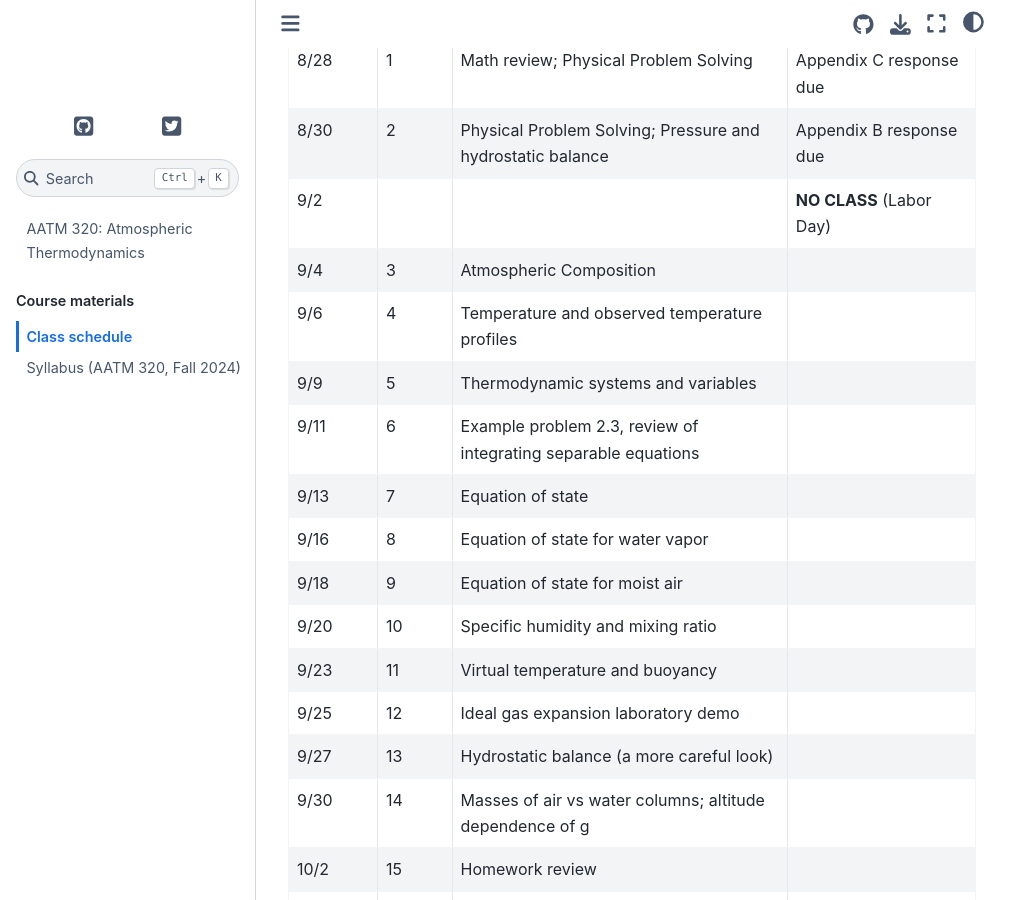
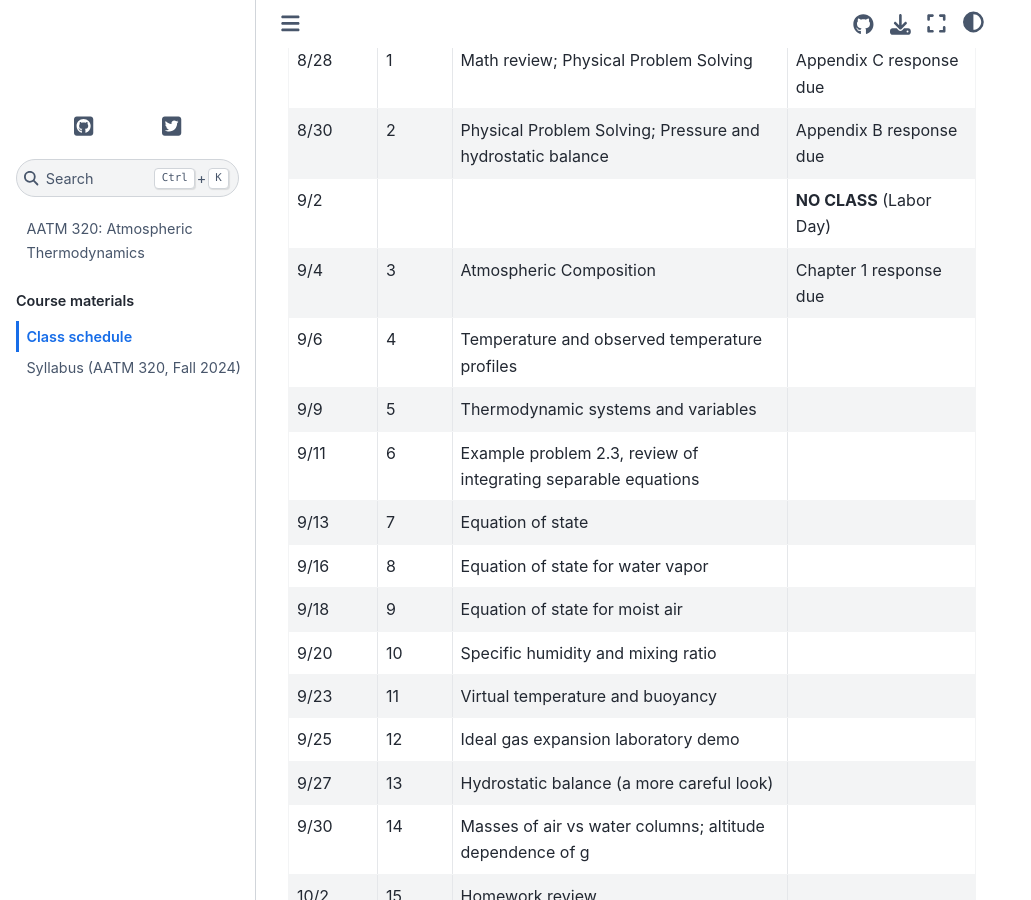
Before and after one commit to brian-rose/atm320-thermodynamics, a Jupyter Book: the page built from schedule.md, in a window 1280 px wide and 900 px high, scrolled down 485 px. Shown: the whole window, without its empty margins (0-1031 px from the left). Built offline with Jupyter Book 1.0.4 settings and Sphinx 7.4.7 and the Sphinx Book theme 1.1.4, drawn with Linux system fonts in a browser that asks for light colours; pages that are not in the unit, such as notebooks, are missing from menus.

Commit message:
tweak reading schedule

```diff
--- a/schedule.md
+++ b/schedule.md
@@ -36,7 +36,7 @@ The course outline closely follows the chapters in the book [_A First Course in
 * - 9/4
   - 3
   - Atmospheric Composition
-  -
+  - Chapter 1 response due
 * - 9/6
   - 4
   - Temperature and observed temperature profiles
```
